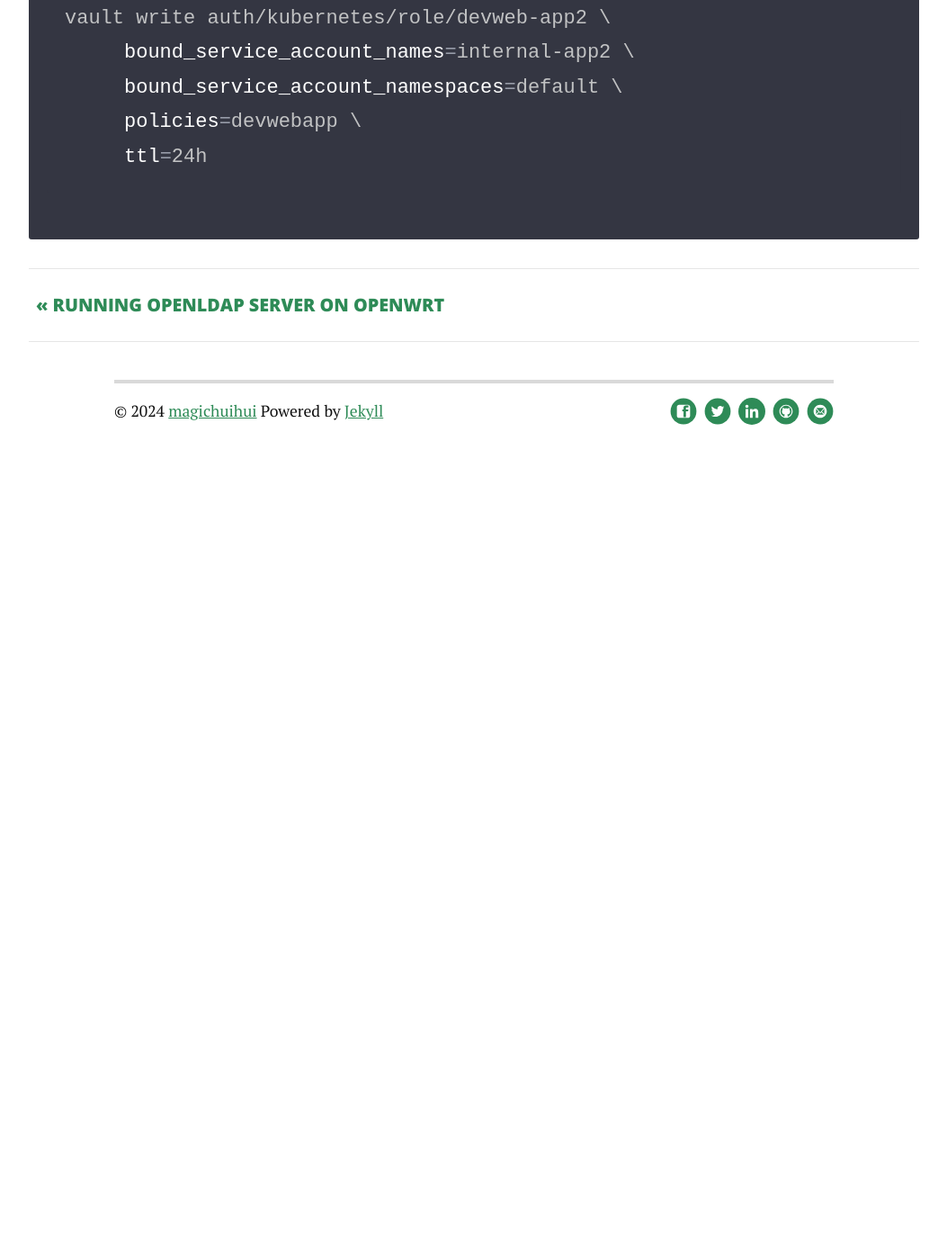
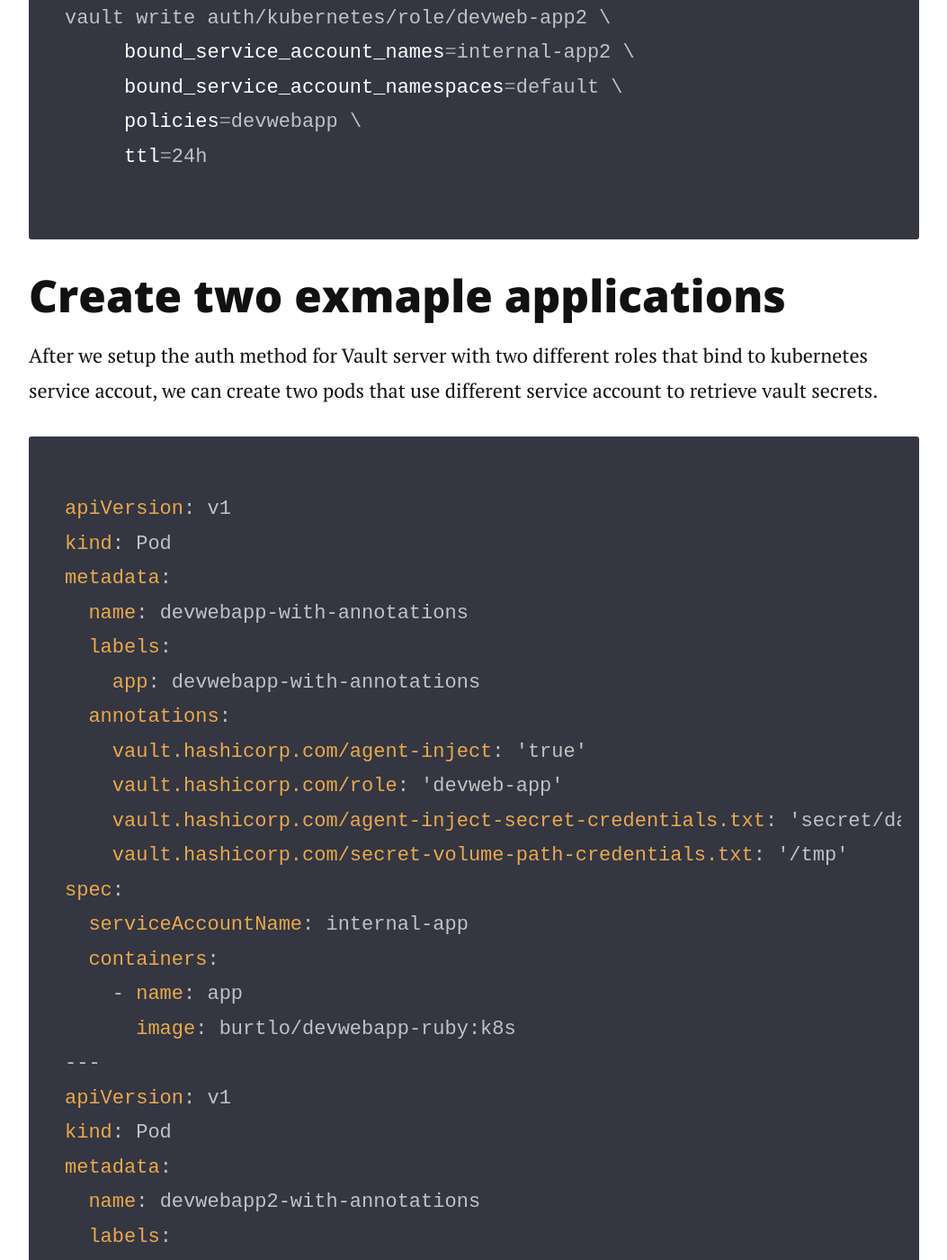
Before and after one commit to magichuihui/magichuihui.github.io, a Jekyll site: the page built from _posts/2024-08-15-integration-of-k8s-with-external-vault.md, in a window 1280 px wide and 1400 px high, scrolled down 5239 px. Shown: the whole window at 90% size, without its empty margins (113-1166 px from the left). Built offline with Jekyll 4.4.1, drawn with Linux system fonts in a browser that asks for light colours; nearby versions of some CDN libraries; comment, search, counter and statistics services are not loaded; before the commit the page ends 5753 px from its top, so only the background shows below that; some of the changed text lies outside the part shown.

Commit message:
post: Create two pods for vault testing

````diff
--- a/_posts/2024-08-15-integration-of-k8s-with-external-vault.md
+++ b/_posts/2024-08-15-integration-of-k8s-with-external-vault.md
@@ -125,3 +125,43 @@
      policies=devwebapp \
      ttl=24h
 ```
+
+## Create two exmaple applications
+
+After we setup the auth method for Vault server with two different roles that bind to kubernetes service accout, we can create two pods that use different service account to retrieve vault secrets.
+
+```yaml
+apiVersion: v1
+kind: Pod
+metadata:
+  name: devwebapp-with-annotations
+  labels:
+    app: devwebapp-with-annotations
+  annotations:
+    vault.hashicorp.com/agent-inject: 'true'
+    vault.hashicorp.com/role: 'devweb-app'
+    vault.hashicorp.com/agent-inject-secret-credentials.txt: 'secret/data/devwebapp/config'
+    vault.hashicorp.com/secret-volume-path-credentials.txt: '/tmp'
+spec:
+  serviceAccountName: internal-app
+  containers:
+    - name: app
+      image: burtlo/devwebapp-ruby:k8s
+---
+apiVersion: v1
+kind: Pod
+metadata:
+  name: devwebapp2-with-annotations
+  labels:
+    app: devwebapp2-with-annotations
+  annotations:
+    vault.hashicorp.com/agent-inject: 'true'
+    vault.hashicorp.com/role: 'devweb-app2'
+    vault.hashicorp.com/agent-inject-secret-credentials.txt: 'secret/data/devwebapp/config'
+    vault.hashicorp.com/secret-volume-path-credentials.txt: '/tmp'
+spec:
+  serviceAccountName: internal-app2
+  containers:
+    - name: app
+      image: burtlo/devwebapp-ruby:k8s
+```
````
